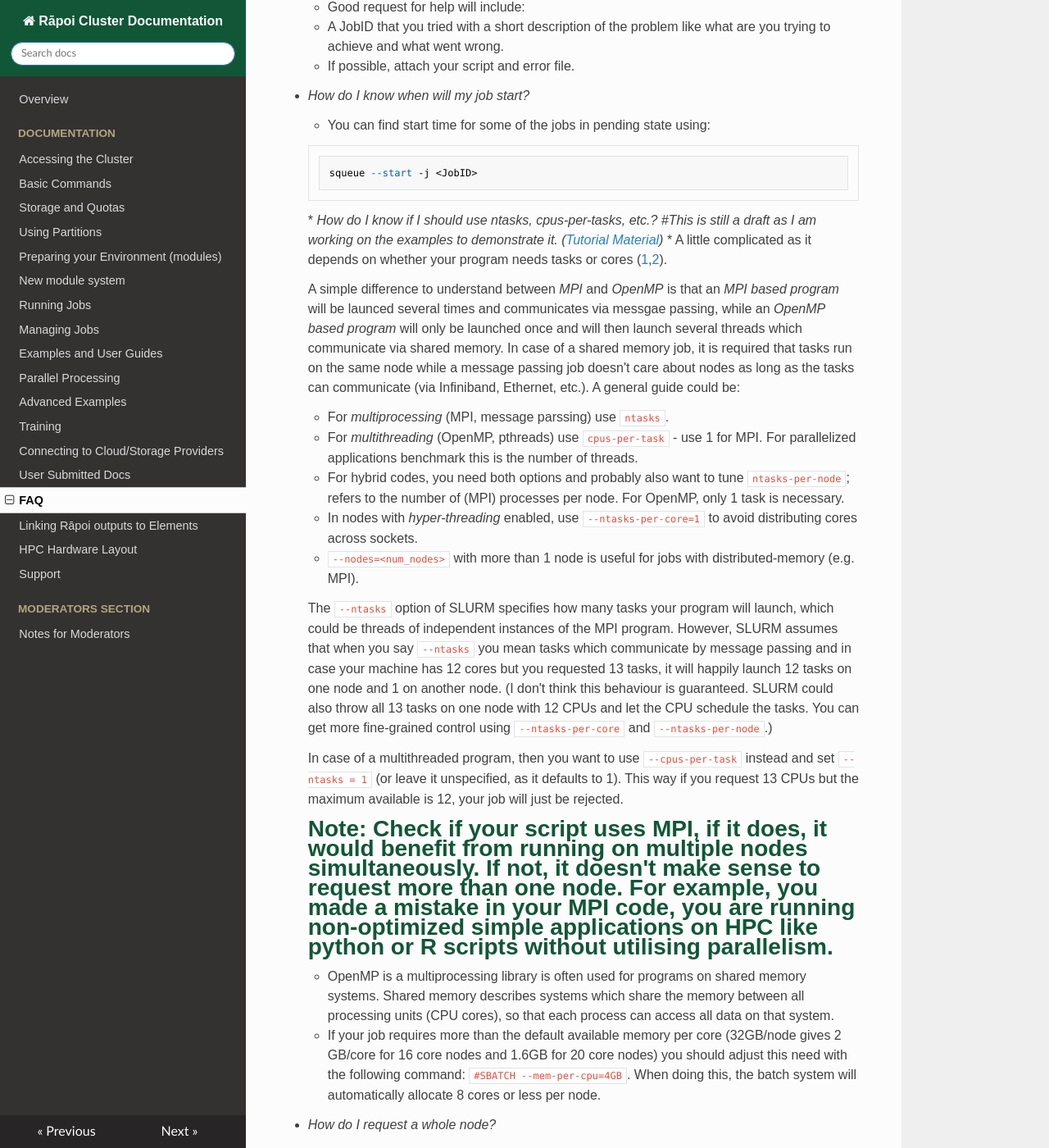
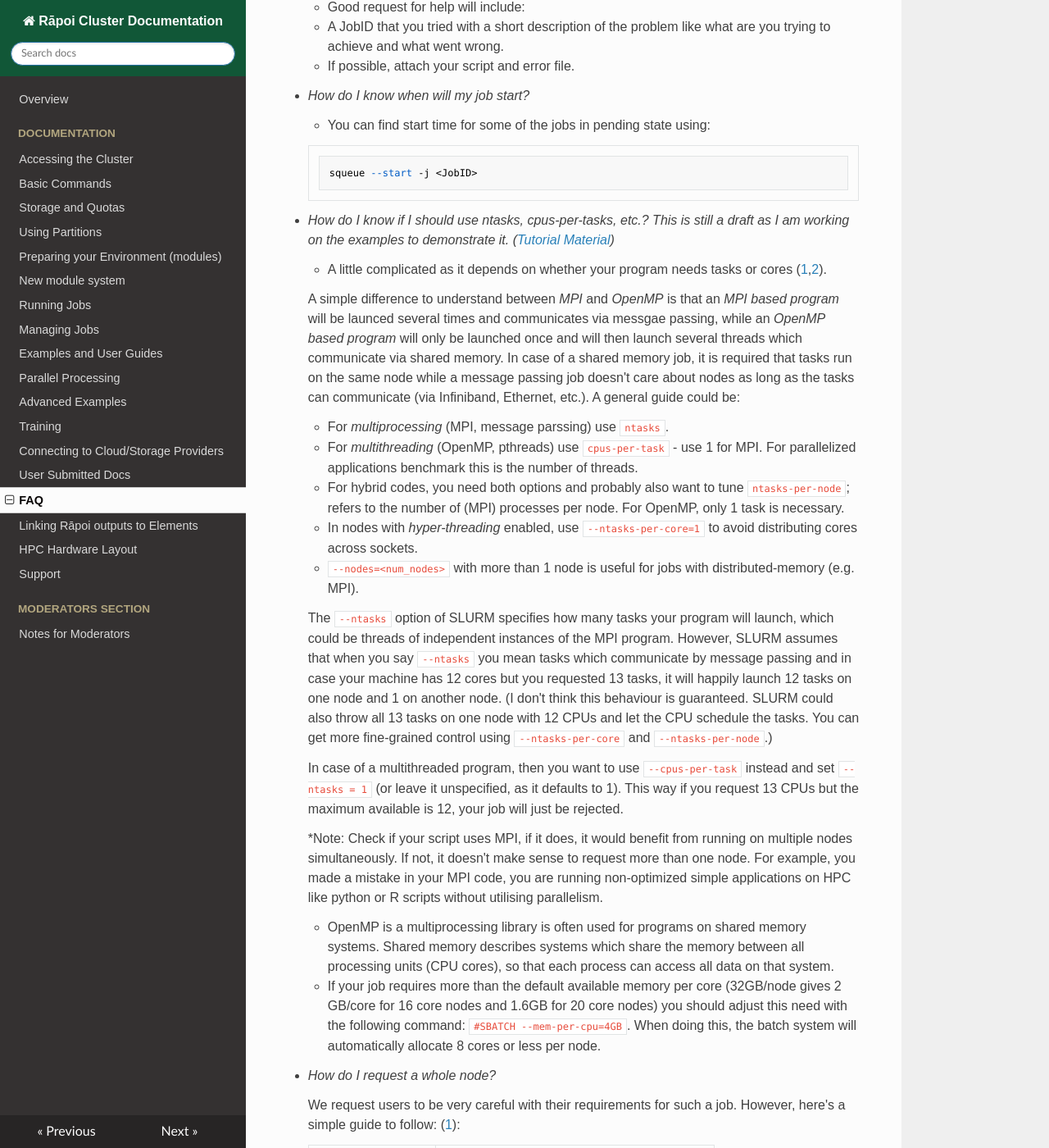
Before and after one commit to vuw-research-computing/raapoi-docs, an MkDocs documentation site: the page built from docs/faq.md, in a window 1280 px wide and 1400 px high, scrolled down 3449 px. Shown: the whole window at 82% size. Built offline with MkDocs 1.6.1, drawn with Linux system fonts in a browser that asks for light colours; nearby versions of some CDN libraries; some web fonts are replaced.

Commit message:
Adjust formatting

````diff
--- a/docs/faq.md
+++ b/docs/faq.md
@@ -116,8 +116,13 @@
 
     ```
     squeue --start -j <JobID>
+
     ```
-* *How do I know if I should use ntasks, cpus-per-tasks, etc.?* *#This is still a draft as I am working on the examples to demonstrate it. ([Tutorial Material](https://www.mcs.anl.gov/research/projects/mpi/tutorial/index.html))*
+
+
+
+* *How do I know if I should use ntasks, cpus-per-tasks, etc.? This is still a draft as I am working on the examples to demonstrate it. ([Tutorial Material](https://www.mcs.anl.gov/research/projects/mpi/tutorial/index.html))*
+
     * A little complicated as it depends on whether your program needs tasks or cores
     ([1](<https://scicomp.stackexchange.com/questions/27409/requesting-less-than-a-node-with-slurm#:~:text=1-,tl%3Bdr,-For%20multiprocessing%20(MPI>),[2](https://hpc-uit.readthedocs.io/en/latest/jobs/slurm_parameter.html#:~:text=Requesting%20Resources)).
 
@@ -133,7 +138,7 @@
 
     In case of a multithreaded program, then you want to use `--cpus-per-task` instead and set `--ntasks = 1` (or leave it unspecified, as it defaults to 1). This way if you request 13 CPUs but the maximum available is 12, your job will just be rejected.
 
-    #Note: Check if your script uses MPI, if it does, it would benefit from running on multiple nodes simultaneously. If not, it doesn't make sense to request more than one node. For example, you made a mistake in your MPI code, you are running non-optimized simple applications on HPC like python or R scripts without utilising parallelism.
+    *Note: Check if your script uses MPI, if it does, it would benefit from running on multiple nodes simultaneously. If not, it doesn't make sense to request more than one node. For example, you made a mistake in your MPI code, you are running non-optimized simple applications on HPC like python or R scripts without utilising parallelism.
 
     - OpenMP is a multiprocessing library is often used for programs on shared memory systems. Shared memory describes systems which share the memory between all processing units (CPU cores), so that each process can access all data on that system.
 
````
